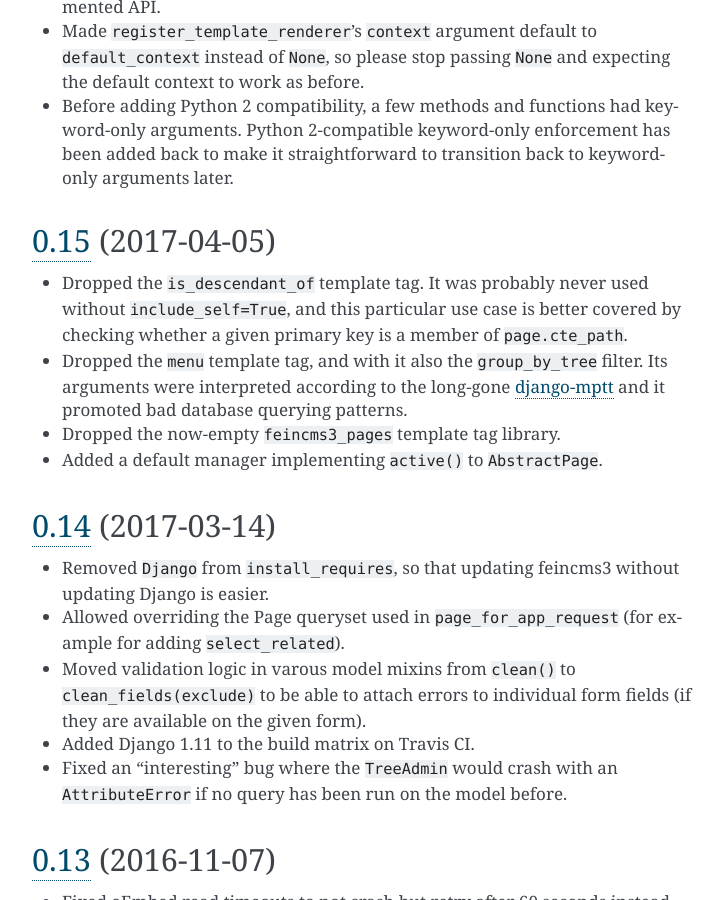
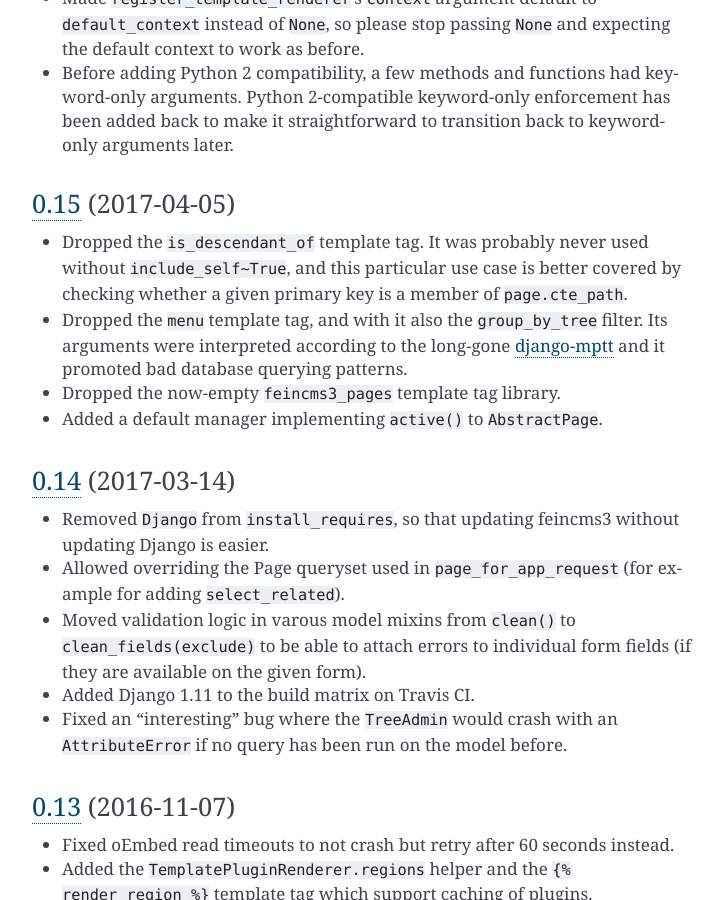
Before and after one commit to feincms/feincms3, a Sphinx documentation site: the page built from docs/index.rst, in a window 1280 px wide and 900 px high, scrolled down 11954 px. Shown: the whole window, without its empty margins (388-1112 px from the left). Built offline with Sphinx 7.4.7, drawn with Linux system fonts in a browser that asks for light colours; the version number could not be read and is left out; part of the change alters nothing that is shown.

```diff
--- a/CHANGELOG.rst
+++ b/CHANGELOG.rst
@@ -1,9 +1,10 @@
-==========
+.. _changelog:
+
 Change log
 ==========
 
 `Next version`_
-===============
+~~~~~~~~~~~~~~~
 
 - Minor documentation edits, added a form builder example app to the
   documentation.
@@ -12,7 +13,7 @@ Change log
 
 
 `0.18`_ (2017-05-10)
-====================
+~~~~~~~~~~~~~~~~~~~~
 
 - Slight improvements to ``TreeAdmin``'s alignment of box drawing characters.
 - Allow overriding the outer namespace name used in ``feincms3.apps`` by
@@ -25,7 +26,7 @@ Change log
 
 
 `0.17.1`_ (2017-05-02)
-======================
+~~~~~~~~~~~~~~~~~~~~~~
 
 - Minor documentation edits.
 - Added the ``AncestorFilter`` for filtering the admin changelist by
@@ -37,7 +38,7 @@ Change log
 
 
 `0.16`_ (2017-04-24)
-====================
+~~~~~~~~~~~~~~~~~~~~
 
 - Fixed the releasing-via-PyPI configuration.
 - Removed strikethrough from our recommended rich text configuration,
@@ -54,10 +55,10 @@ Change log
 
 
 `0.15`_ (2017-04-05)
-====================
+~~~~~~~~~~~~~~~~~~~~
 
 - Dropped the ``is_descendant_of`` template tag. It was probably never
-  used without ``include_self=True``, and this particular use case is
+  used without ``include_self~True``, and this particular use case is
   better covered by checking whether a given primary key is a member
   of ``page.cte_path``.
 - Dropped the ``menu`` template tag, and with it also the
@@ -69,7 +70,7 @@ Change log
 
 
 `0.14`_ (2017-03-14)
-====================
+~~~~~~~~~~~~~~~~~~~~
 
 - Removed ``Django`` from ``install_requires``, so that updating
   feincms3 without updating Django is easier.
@@ -84,7 +85,7 @@ Change log
 
 
 `0.13`_ (2016-11-07)
-====================
+~~~~~~~~~~~~~~~~~~~~
 
 - Fixed oEmbed read timeouts to not crash but retry after 60 seconds
   instead.
@@ -105,7 +106,7 @@ Change log
 
 
 `0.12`_ (2016-10-23)
-====================
+~~~~~~~~~~~~~~~~~~~~
 
 - Made ``reverse_any`` mention all viewnames in the ``NoReverseMatch``
   exception instead of bubbling the last viewname's exception.
@@ -117,7 +118,7 @@ Change log
 
 
 `0.11`_ (2016-09-19)
-====================
+~~~~~~~~~~~~~~~~~~~~
 
 - Changed the implementation of the ``is_descendant_of`` template tag to
   not depend on django-mptt_'s API anymore, and removed the
@@ -134,7 +135,7 @@ Change log
 
 
 `0.10`_ (2016-09-13)
-====================
+~~~~~~~~~~~~~~~~~~~~
 
 - **BACKWARDS INCOMPATIBLE** Switched from django-mptt_ to
   django-cte-forest_ which means that feincms3 is for the moment
@@ -153,7 +154,7 @@ Change log
 
 
 `0.9`_ (2016-08-17)
-===================
+~~~~~~~~~~~~~~~~~~~
 
 - Dropped compatibility with Python 2.
 - Fixed ``AbstractPage.save()`` to actually detect page moves correctly
@@ -164,7 +165,7 @@ Change log
 
 
 `0.8`_ (2016-08-05)
-===================
+~~~~~~~~~~~~~~~~~~~
 
 - Added ``feincms3.apps.reverse_fallback`` to streamline reversing with
   fallback values in case of crashes.
@@ -180,7 +181,7 @@ Change log
 
 
 `0.7`_ (2016-07-21)
-===================
+~~~~~~~~~~~~~~~~~~~
 
 - Removed all dependencies from ``install_requires`` to make it easier
   to replace individual items.
@@ -194,7 +195,7 @@ Change log
 
 
 `0.6`_ (2016-07-11)
-===================
+~~~~~~~~~~~~~~~~~~~
 
 - Updated the translation files.
 - Fixed crashes when path of pages would not be unique when moving
@@ -202,7 +203,7 @@ Change log
 
 
 `0.5`_ (2016-07-07)
-===================
+~~~~~~~~~~~~~~~~~~~
 
 - Fixed a crash where apps without ``required_fields`` could not be
   saved.
@@ -212,14 +213,14 @@ Change log
 
 
 `0.4`_ (2016-07-04)
-===================
+~~~~~~~~~~~~~~~~~~~
 
 - Made application instances (``feincms3.apps``) more flexible by
   allowing programmatically generated instance namespace specifiers.
 
 
 `0.3`_ (2016-07-02)
-===================
+~~~~~~~~~~~~~~~~~~~
 
 - Lots of work on the documentation.
 - Moved all signal receivers into their classes as staticmethods.
@@ -231,7 +232,7 @@ Change log
 
 
 `0.2`_ (2016-06-28)
-===================
+~~~~~~~~~~~~~~~~~~~
 
 - The external plugin admin form now checks whether the URL can be
   embedded using OEmbed or not.
@@ -245,7 +246,7 @@ Change log
 
 
 `0.1`_ (2016-06-25)
-===================
+~~~~~~~~~~~~~~~~~~~
 
 - Plugins (apps, external, richtext, snippet and versatileimage)
   for use with `django-content-editor`_.
--- a/docs/index.rst
+++ b/docs/index.rst
@@ -24,7 +24,7 @@ only a few easy steps (as long as you have the necessary build tools and
 development libraries to setup the Python virtualenv_ and all its
 dependencies).
 
-The `Change log`_ should also be mentioned here because, while feincms3
+The :ref:`changelog` should also be mentioned here because, while feincms3
 is used in production on several sites and backwards incompatibility
 isn't broken lightly, it still is a moving target.
 
@@ -508,7 +508,6 @@ you're free to add a second entry to the ``urlpatterns`` list and
 redirect to this URL instead.
 
 
-.. _Change log: https://github.com/matthiask/feincms3/blob/master/CHANGELOG.rst
 .. _Django: https://www.djangoproject.com/
 .. _FeinCMS: https://github.com/feincms/feincms/
 .. _Noembed: https://noembed.com/
```
